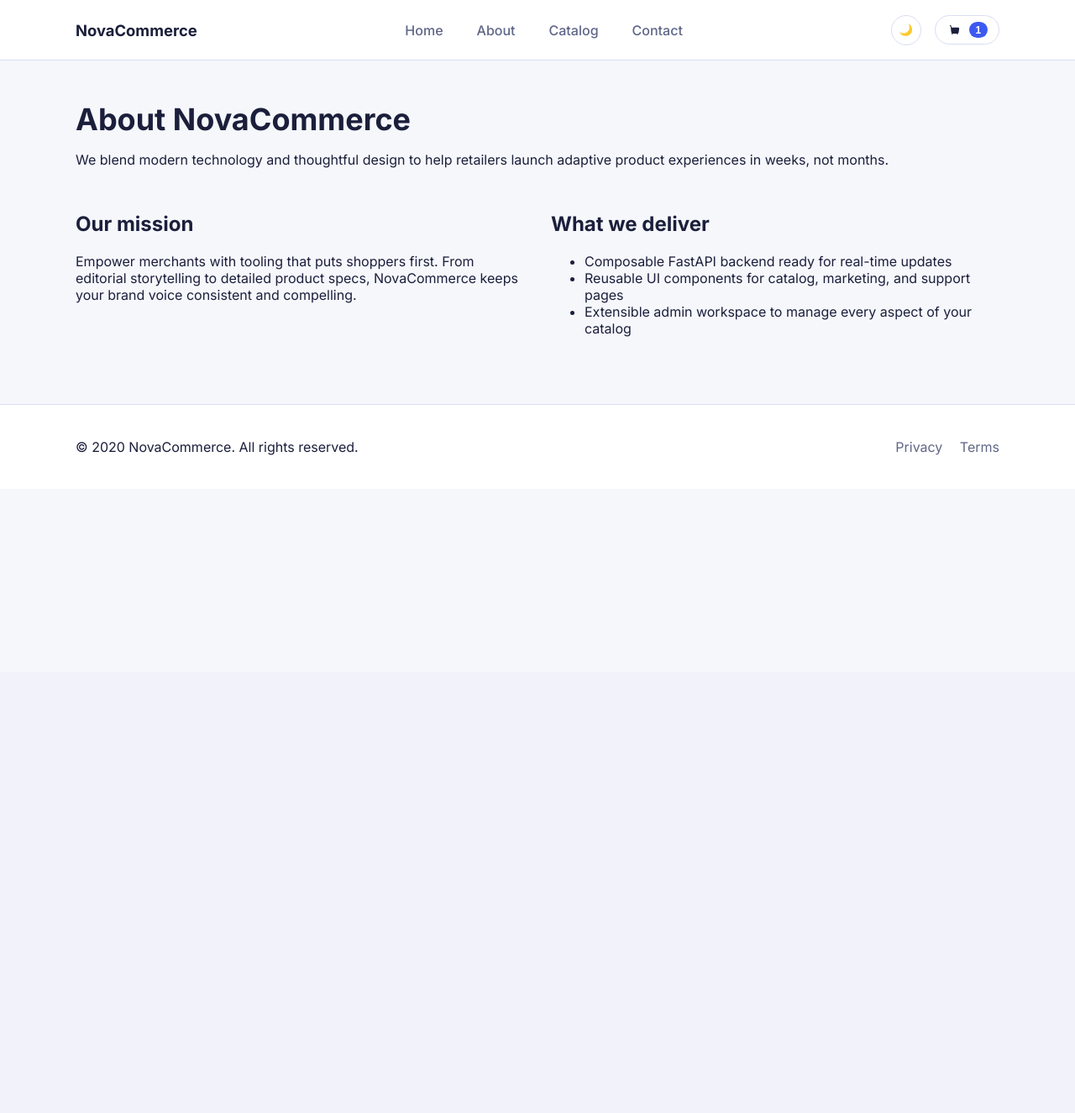
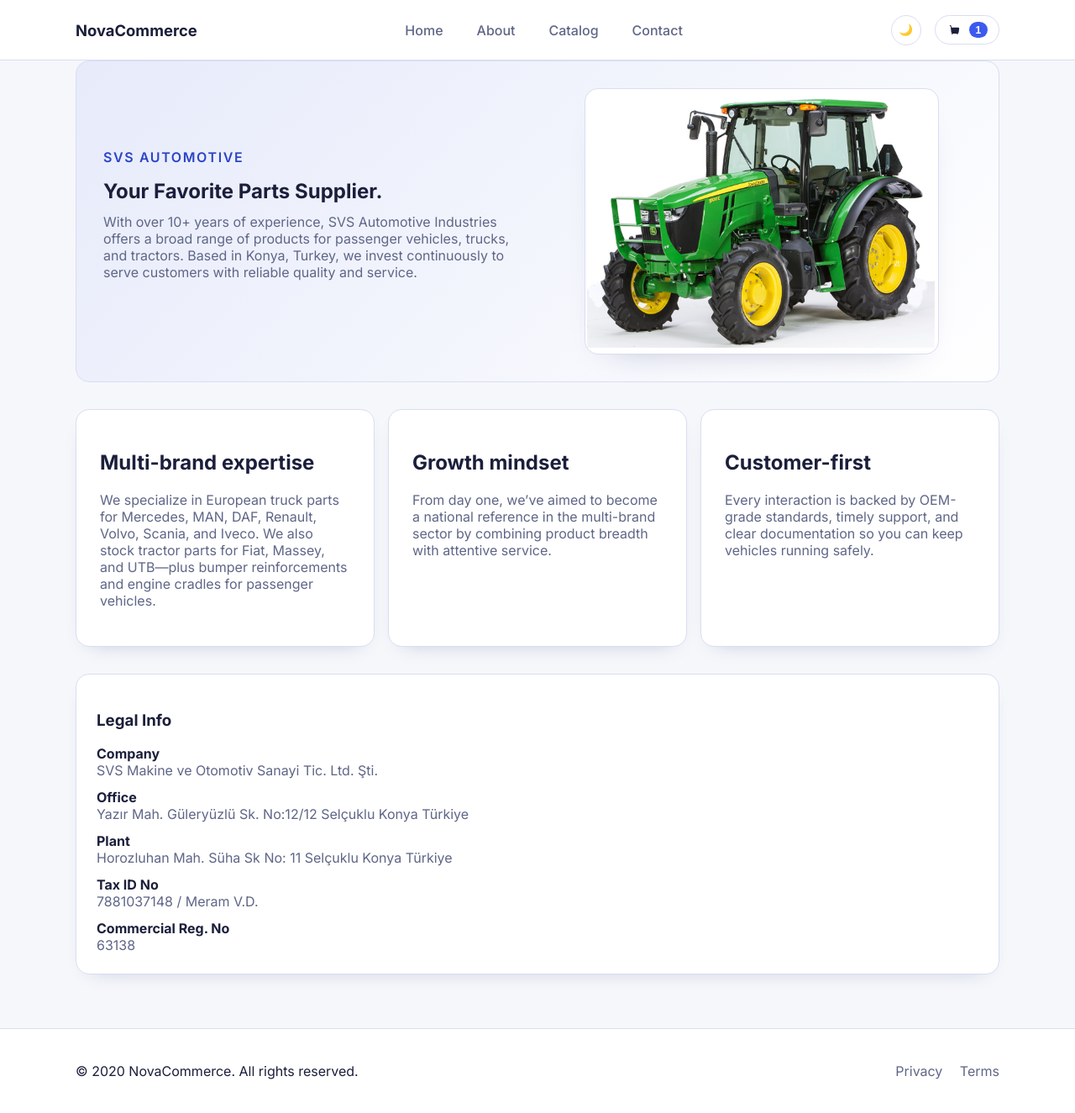
Before and after one commit to AbdulkadirEroglu/site_1, a Python web app: template app/templates/site/about.html in a window 1280 px wide. Shown: the whole page at 84% size. Before the commit the page ends 582 px from the top, so only its background shows below. Run offline with Jinja, Linux system fonts and the light colour scheme; the template is opened without the code that fills it: most values are stand-ins (such as "Sample title", 1, 10 or a date in 2020).

Commit message:
About page update

```diff
--- a/app/static/css/site.css
+++ b/app/static/css/site.css
@@ -663,6 +663,73 @@
     box-shadow: 0 10px 24px -18px rgba(18, 29, 87, 0.35);
 }
 
+.about-hero {
+    display: grid;
+    grid-template-columns: repeat(auto-fit, minmax(260px, 1fr));
+    gap: 2rem;
+    align-items: center;
+    background: linear-gradient(135deg, rgba(60, 90, 240, 0.08), rgba(255, 255, 255, 0.95));
+    border: 1px solid var(--border);
+    border-radius: var(--radius);
+    padding: 2rem;
+    margin-bottom: 2rem;
+}
+
+.about-hero h1 {
+    margin: 0 0 0.75rem;
+}
+
+.about-hero-copy p {
+    margin: 0 0 1rem;
+}
+
+.about-hero-visual {
+    display: grid;
+    place-items: center;
+}
+
+.about-hero-image {
+    width: 100%;
+    max-width: 420px;
+    aspect-ratio: 4 / 3;
+    background: url("/static/img/tractor-edited.png") center/contain no-repeat;
+    border-radius: var(--radius);
+    border: 1px solid var(--border);
+    box-shadow: 0 18px 40px -32px rgba(18, 29, 87, 0.4);
+    background-color: #fff;
+}
+
+.about-grid {
+    display: grid;
+    grid-template-columns: repeat(auto-fit, minmax(240px, 1fr));
+    gap: 1rem;
+    margin-bottom: 2rem;
+}
+
+.legal-card {
+    background: var(--surface);
+    border-radius: var(--radius);
+    border: 1px solid var(--border);
+    padding: 1.5rem;
+    box-shadow: 0 10px 24px -18px rgba(18, 29, 87, 0.3);
+}
+
+.legal-card dl {
+    margin: 0;
+    display: grid;
+    gap: 0.75rem;
+}
+
+.legal-card dt {
+    font-weight: 700;
+    color: var(--text);
+}
+
+.legal-card dd {
+    margin: 0;
+    color: var(--muted);
+}
+
 .contact-form {
     display: grid;
     gap: 1rem;
--- a/app/templates/site/about.html
+++ b/app/templates/site/about.html
@@ -1,22 +1,55 @@
 {% extends "site/base.html" %}
 
 {% block content %}
-<section class="page-header">
-    <h1>About NovaCommerce</h1>
-    <p>We blend modern technology and thoughtful design to help retailers launch adaptive product experiences in weeks, not months.</p>
+<section class="about-hero">
+    <div class="about-hero-copy">
+        <p class="eyebrow">SVS Automotive</p>
+        <h1>Your Favorite Parts Supplier.</h1>
+        <p class="muted">With over 10+ years of experience, SVS Automotive Industries offers a broad range of products for passenger vehicles, trucks, and tractors. Based in Konya, Turkey, we invest continuously to serve customers with reliable quality and service.</p>
+    </div>
+    <div class="about-hero-visual" aria-hidden="true">
+        <div class="about-hero-image"></div>
+    </div>
 </section>
-<section class="two-column">
-    <article>
-        <h2>Our mission</h2>
-        <p>Empower merchants with tooling that puts shoppers first. From editorial storytelling to detailed product specs, NovaCommerce keeps your brand voice consistent and compelling.</p>
+
+<section class="about-grid">
+    <article class="card">
+        <h2>Multi-brand expertise</h2>
+        <p class="muted">We specialize in European truck parts for Mercedes, MAN, DAF, Renault, Volvo, Scania, and Iveco. We also stock tractor parts for Fiat, Massey, and UTB—plus bumper reinforcements and engine cradles for passenger vehicles.</p>
     </article>
-    <article>
-        <h2>What we deliver</h2>
-        <ul>
-            <li>Composable FastAPI backend ready for real-time updates</li>
-            <li>Reusable UI components for catalog, marketing, and support pages</li>
-            <li>Extensible admin workspace to manage every aspect of your catalog</li>
-        </ul>
+    <article class="card">
+        <h2>Growth mindset</h2>
+        <p class="muted">From day one, we’ve aimed to become a national reference in the multi-brand sector by combining product breadth with attentive service.</p>
+    </article>
+    <article class="card">
+        <h2>Customer-first</h2>
+        <p class="muted">Every interaction is backed by OEM-grade standards, timely support, and clear documentation so you can keep vehicles running safely.</p>
     </article>
 </section>
+
+<section class="legal-card">
+    <h3>Legal Info</h3>
+    <dl>
+        <div>
+            <dt>Company</dt>
+            <dd>SVS Makine ve Otomotiv Sanayi Tic. Ltd. Şti.</dd>
+        </div>
+        <div>
+            <dt>Office</dt>
+            <dd>Yazır Mah. Güleryüzlü Sk. No:12/12 Selçuklu Konya Türkiye</dd>
+        </div>
+        <div>
+            <dt>Plant</dt>
+            <dd>Horozluhan Mah. Süha Sk No: 11 Selçuklu Konya Türkiye</dd>
+        </div>
+        <div>
+            <dt>Tax ID No</dt>
+            <dd>7881037148 / Meram V.D.</dd>
+        </div>
+        <div>
+            <dt>Commercial Reg. No</dt>
+            <dd>63138</dd>
+        </div>
+    </dl>
+</section>
 {% endblock %}
--- a/app/templates/site/contact.html
+++ b/app/templates/site/contact.html
@@ -35,7 +35,7 @@
     </article>
     <article class="contact-details">
         <h2>Prefer to talk directly?</h2>
-        <p>Email <a href="mailto:hello@novacommerce.dev">hello@novacommerce.dev</a> or call <a href="tel:+14155550123">(415) 555-0123</a>.</p>
+        <p>Email <a href="mailto:export@svstractor.com">export@svstractor.com</a> | <a href="info@svstractor.com">info@svstractor.com</a> or call <a href="tel:+905533655858">+90 553 365 5858</a>.</p>
         <p>Our team is available Monday–Friday, 9am–6pm PST.</p>
     </article>
 </section>
```
Also changed, not shown: app/static/img/tractor-edited.png (added), tractor-edited.png (added).
